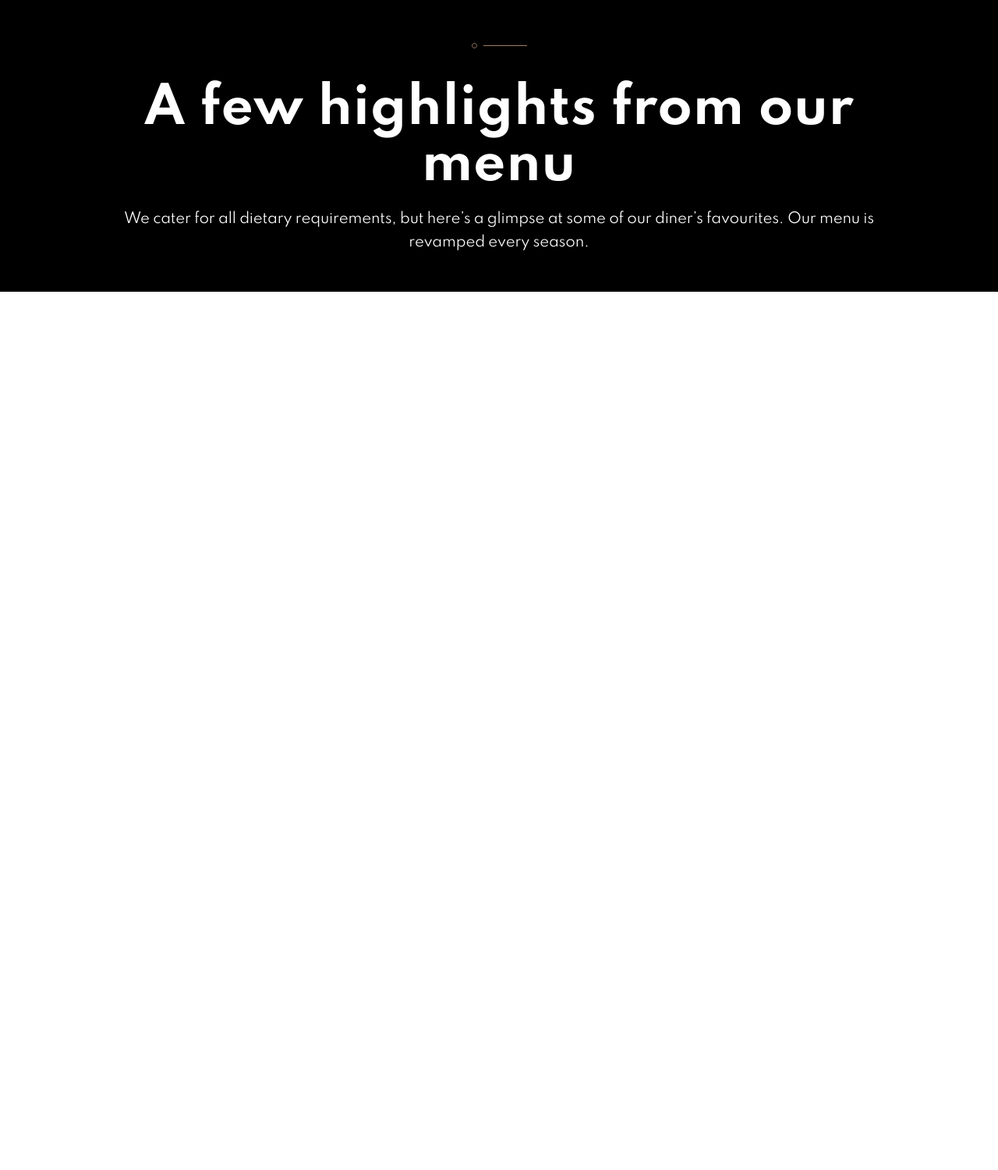
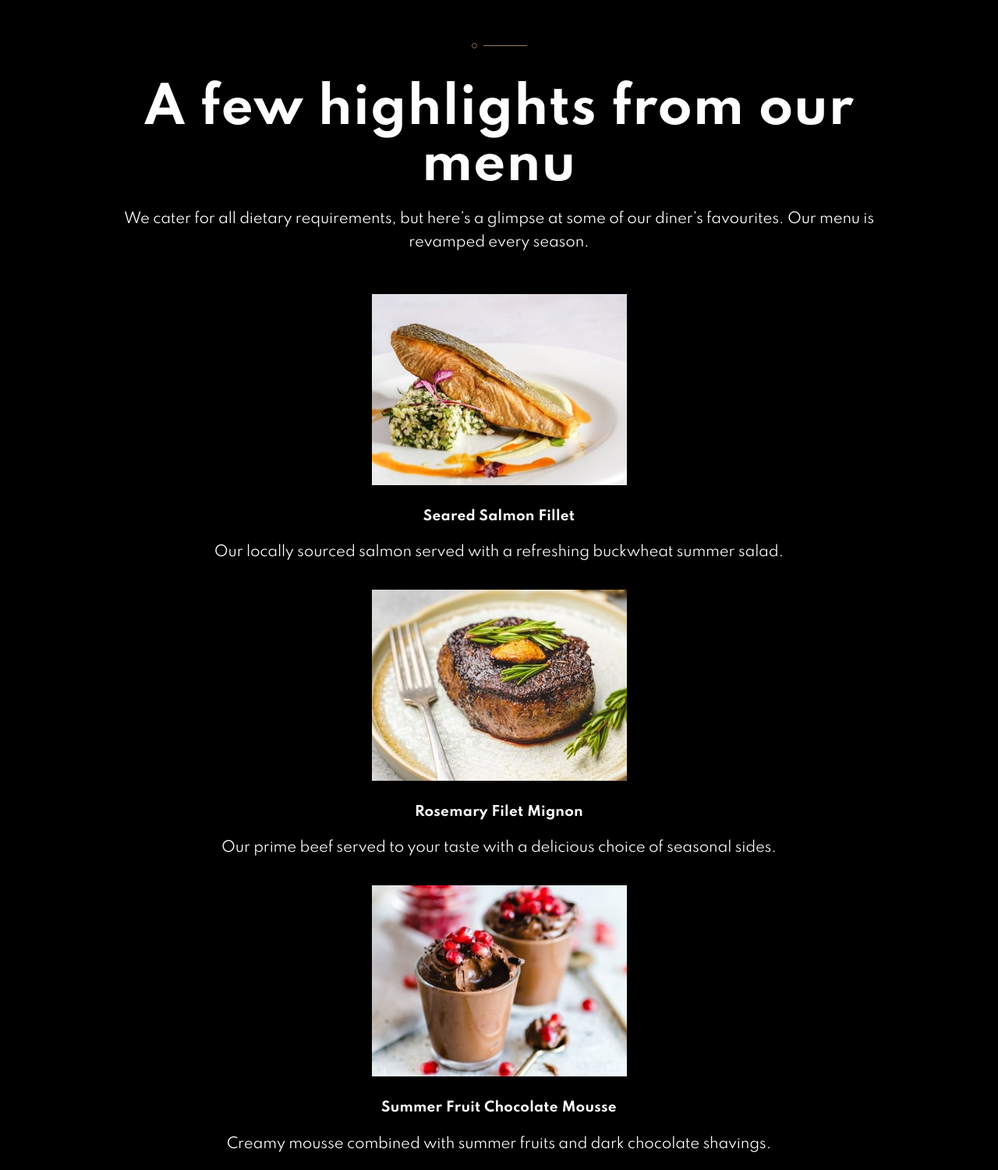
Before and after one commit to Testing-Sites/Dine, a PHP site: page / in a window 1280 px wide. Shown: the part 2205-3705 px from the top of the page at 78% size. Before the commit the page ends 2579 px from the top, so only its background shows below. Run offline with PHP 8.4, Linux system fonts and the light colour scheme.

Commit message:
added two image and text to hightlights

```diff
--- a/css/styles.css
+++ b/css/styles.css
@@ -101,6 +101,10 @@ h4 {
   font-weight: bold;
 }
 
+.lh-25 /* lineheight */ {
+  line-height: 1.867rem;
+}
+
 /* containers  */
 .container {
   padding: 0 24px;
@@ -197,6 +201,10 @@ header {
 .highlights {
   padding-top: 24px;
   background-color: black;
+}
+
+.hl-image {
+  margin-top: 33px;
 }
 
 /* very small devices */
--- a/index.html
+++ b/index.html
@@ -74,15 +74,62 @@
       <!-- highlights from the resteraunt  -->
       <!-- highlights === hl -->
       <div class="container highlights">
+
         <div class="highlights-header">
           <img class="line-break" src="img/line-break-icon.svg">
           <h1 class="h1-bold">A few highlights from our menu</h1>
           <p>We cater for all dietary requirements, but here’s a glimpse at some of our diner’s favourites. Our menu is revamped every season.</p>
         </div>
 
-        <div class="hl-2">
-          <img src="" alt="">
+        <div class="highlights-images">
+
+          <!-- salmon image and text  -->
+          <div class="salmon hl-image">
+
+            <div class="image-salmon">
+              <picture>
+                <img class="img-cards" src="img/highlights/salmon-mobile.jpg" alt="salmon plated up">
+              </picture>
+            </div>
+
+            <div class="salmon-text">
+              <h3>Seared Salmon Fillet</h3>
+              <p class="lh-28">Our locally sourced salmon served with a refreshing buckwheat summer salad.</p>
+            </div>
+          </div>
+
+          <!-- fillet beef image and text -->
+          <div class="beef hl-image">
+
+            <div class="image-beef">
+              <picture>
+                <img class="img-cards" src="img/highlights/beef-mobile.jpg" alt="beef mignon plated up">
+              </picture>
+            </div>
+
+            <div class="salmon-text">
+              <h3>Rosemary Filet Mignon</h3>
+              <p class="lh-28">Our prime beef served to your taste with a delicious choice of seasonal sides.</p>
+            </div>
+          </div>
+
+          <!-- chocolate mouse image and text -->
+          <div class="mouse hl-image">
+
+            <div class="image-mouse">
+              <picture>
+                <img class="img-cards" src="img/highlights/chocolate-mobile.jpg" alt="chocolate mouse plated up">
+              </picture>
+            </div>
+
+            <div class="mouse-text">
+              <h3>Summer Fruit Chocolate Mousse</h3>
+              <p class="lh-28">Creamy mousse combined with summer fruits and dark chocolate shavings.</p>
+            </div>
+          </div>
+
         </div>
+
       </div>
 
   </body>
```
Also changed, not shown: img/highlights/beef-mobile.jpg (added), img/highlights/chocolate-mobile.jpg (added), img/highlights/salmon-mobile.jpg (added).
